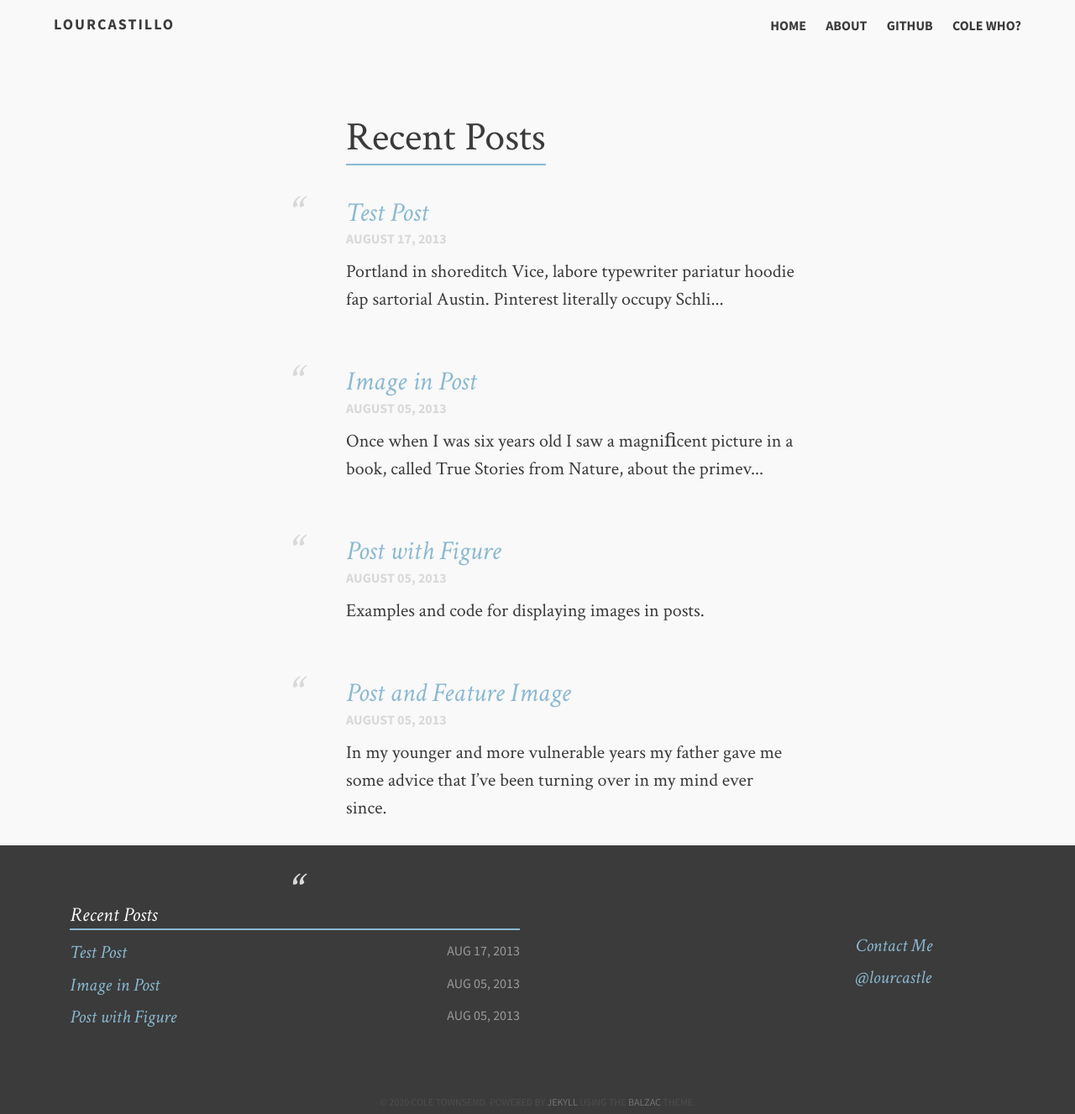
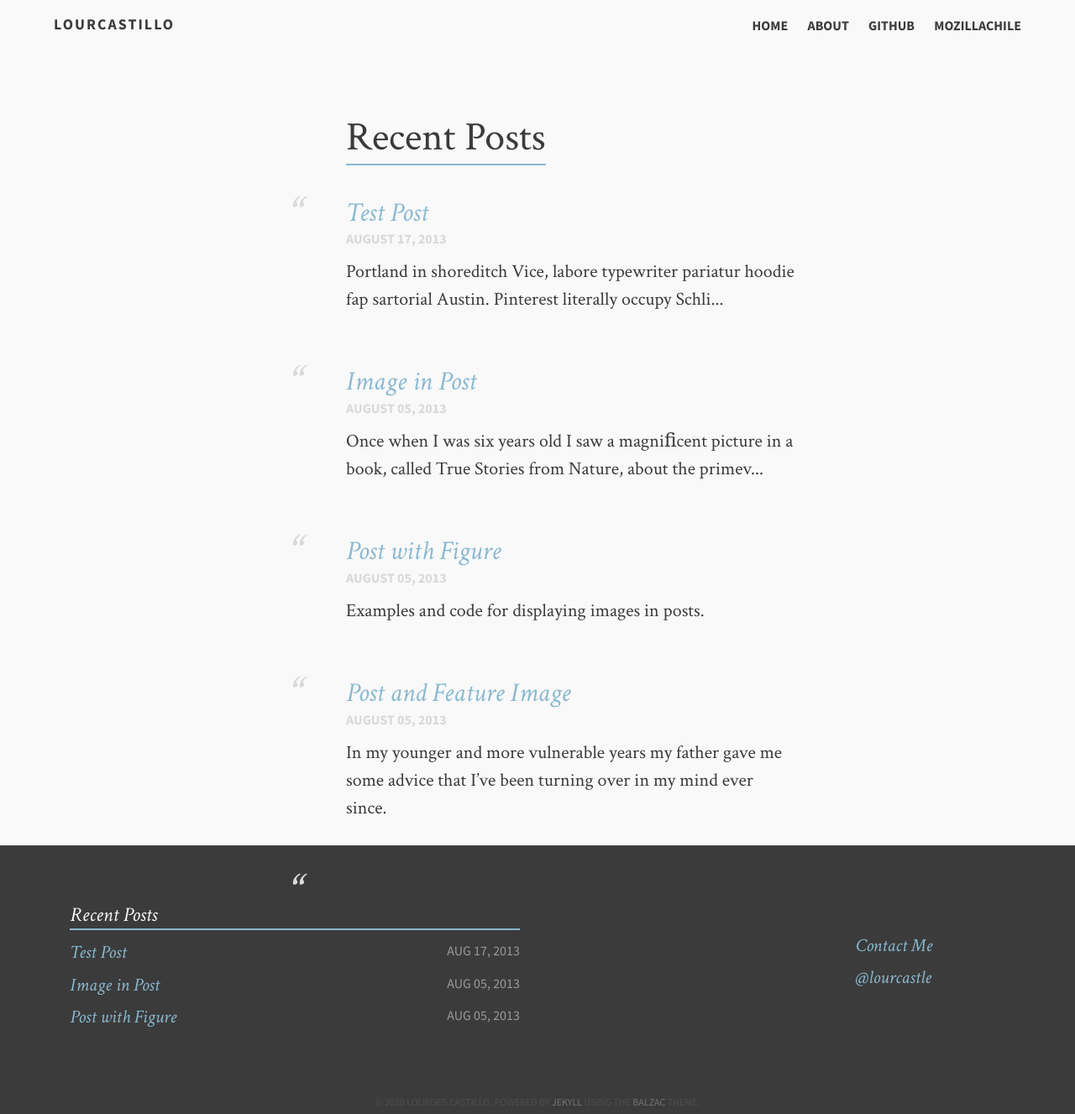
Before and after one commit to lourcastillo/lourcastillo.github.io, a Jekyll site: the page built from index.md, in a window 1280 px wide. Shown: the whole page at 84% size. Built offline with Jekyll 4.4.1, drawn with Linux system fonts in a browser that asks for light colours.

Commit message:
Update _config.yml

```diff
--- a/_config.yml
+++ b/_config.yml
@@ -5,17 +5,15 @@ canonical: https://lourcastillo.github.io
 
 # Owner/author information
 owner:
-  name:           Cole Townsend
+  name:           Lourdes Castillo
   avatar:         avatar.png
-  bio:            "Aesthete & Athlete"
+  bio:            "Mozilla Rep & QA Engineer"
   email:          lourdeslcastilloa@gmail.com
   twitter:        lourcastle
-  github:         coletownsend
-  instagram:      ctrunsthis
-  dribbble:       coletownsend
-  disqus:         balzac
-  location:       "Buffalo, NY"
-  # Plug in your disqus shortname!
+  github:         lourcastillo
+  instagram:      lourcastillo
+  location:       "Santiago, Chile"
+  # Plug in your twitter shortname!
 
 tools:
   standards:      "HTML, SCSS, Jekyll"
@@ -31,10 +29,10 @@ links:
   - title: About
     url: /about
   - title: Github
-    url: https://github.com/ColeTownsend/Balzac-for-Jekyll
+    url: https://github.com/lourcastillo
     external: true
-  - title: Cole Who?
-    url: http://coletownsend.com
+  - title: Mozillachile
+    url: https://mozillachile.cl/
     external: true
 
 # http://en.wikipedia.org/wiki/List_of_tz_database_time_zones
```
